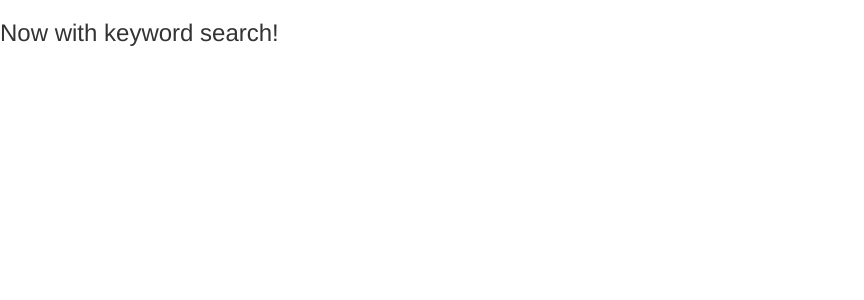
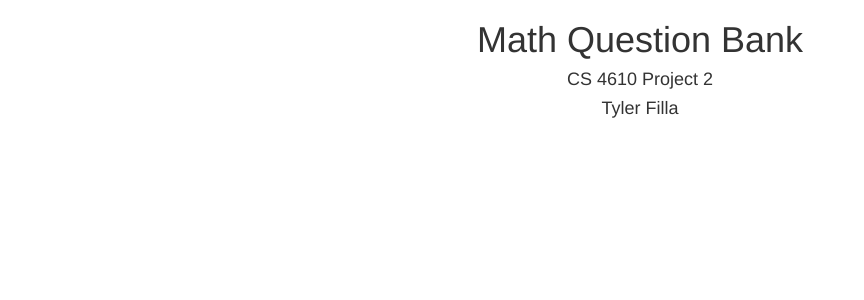
Before and after one commit to tylerfilla/CS4610Proj2, a PHP site: page / in a window 1280 px wide. Shown: the top 300 px of the page, without its empty margins (0-864 px from the left). Run offline with PHP 8.4, Linux system fonts and the light colour scheme.

Commit message:
add header text

```diff
--- a/MathProblem.php
+++ b/MathProblem.php
@@ -6,6 +6,18 @@
  * Project 2
  */
 
+/**
+ * A math problem in the bank.
+ */
 class MathProblem
 {
+    /**
+     * The unique identifier for this problem.
+     */
+    public $id;
+
+    /**
+     * The content of this problem.
+     */
+    public $content;
 }
--- a/index.php
+++ b/index.php
@@ -1,13 +1,37 @@
 <?php
+
+/*
+ * Tyler Filla
+ * CS 4610
+ * Project 2
+ */
+
 include "MathProblem.php";
+
 ?>
 <!DOCTYPE html>
 <html>
 <head>
     <title>Math Question Bank</title>
     <link rel="stylesheet" type="text/css" href="http://maxcdn.bootstrapcdn.com/bootstrap/3.3.7/css/bootstrap.min.css"/>
+    <style type="text/css">
+        #container {
+            width: 100%;
+        }
+
+        #header {
+            margin: 0;
+            text-align: center;
+        }
+    </style>
 </head>
 <body>
-<h3>Now with keyword search!</h3>
+<div id="container">
+    <div id="header" class="row">
+        <h1>Math Question Bank</h1>
+        <h4>CS 4610 Project 2</h4>
+        <h4>Tyler Filla</h4>
+    </div>
+</div>
 </body>
 </html>
```
Also changed, not shown: 1 other file.
